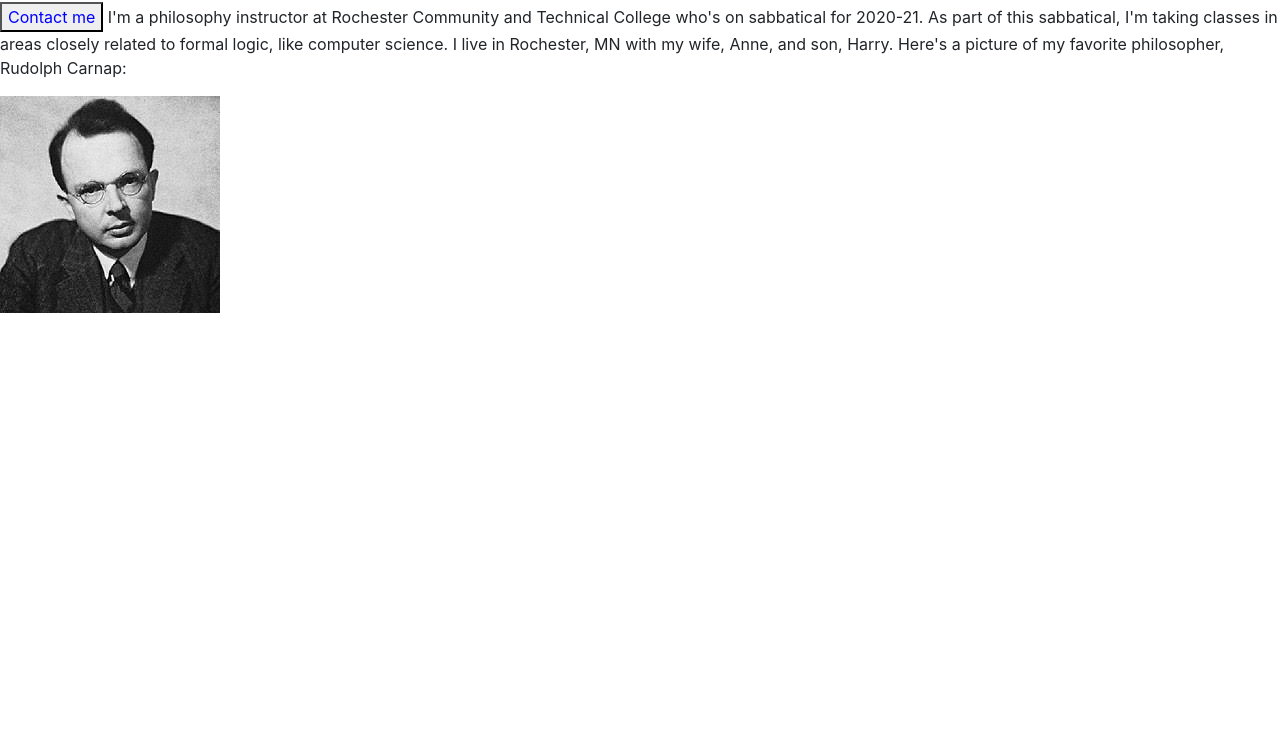
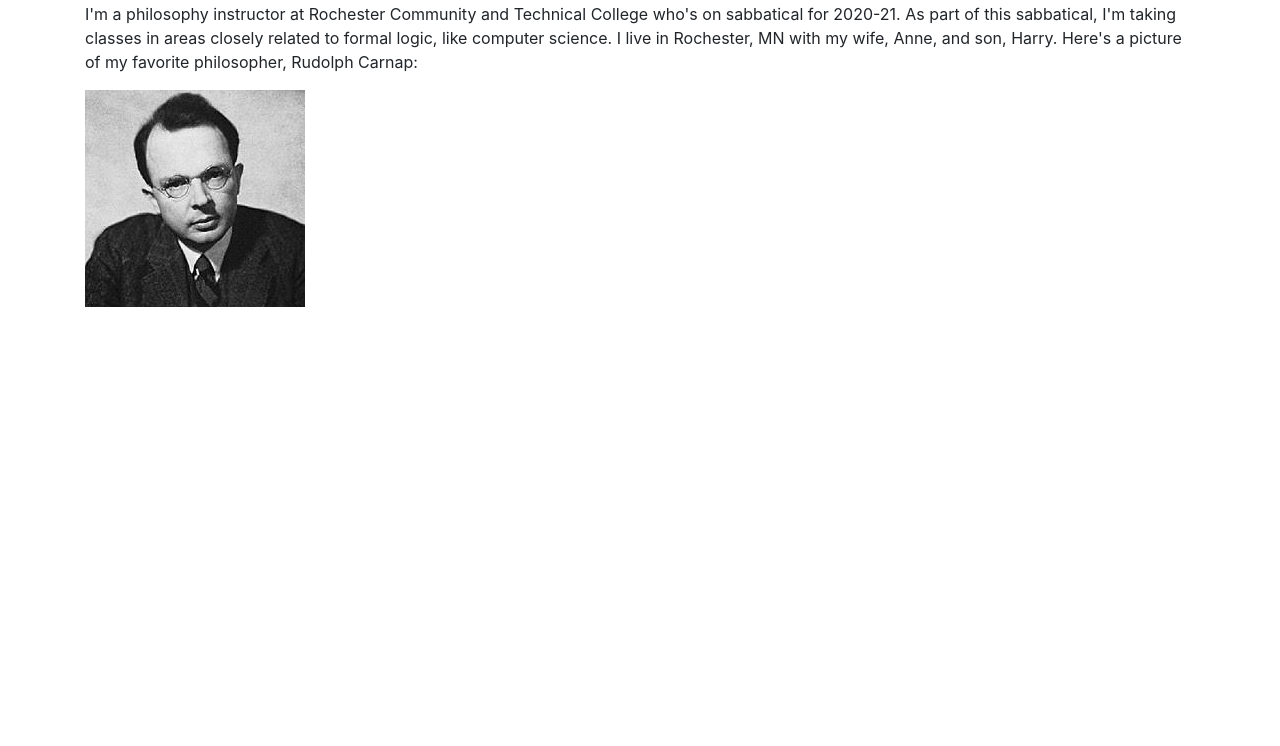
Before and after one commit to brendanpshea/brendanpshea.github.io, a plain HTML site: page index.html in a window 1280 px wide. Shown: the part 54-800 px from the top of the page. Drawn offline with nearby package versions, Linux system fonts and the light colour scheme.

Commit message:
Update index.html

```diff
--- a/index.html
+++ b/index.html
@@ -21,8 +21,8 @@
 
 
     <body>
+        <div class="container">
         <h1>Hi, I'm Brendan!</h1>
-        <button id="contact">Contact me</button>
 
         I'm a philosophy instructor at Rochester Community and
         Technical College who's on sabbatical for 2020-21. As part of this
@@ -33,6 +33,6 @@
         Here's a picture of my favorite philosopher, Rudolph Carnap:
         <p></p>
         <img src="carnap.jpg">
-
+        </div>
     </body>
 </html>
```
